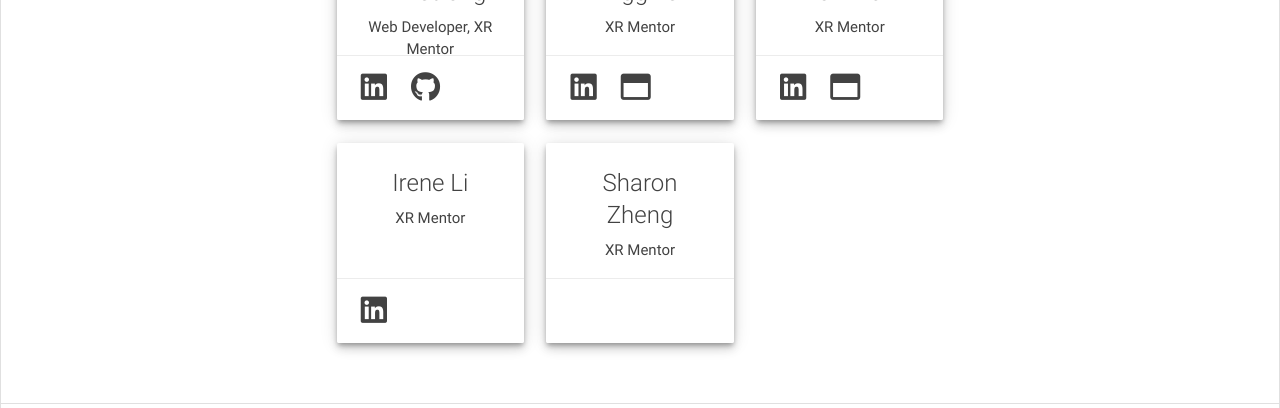
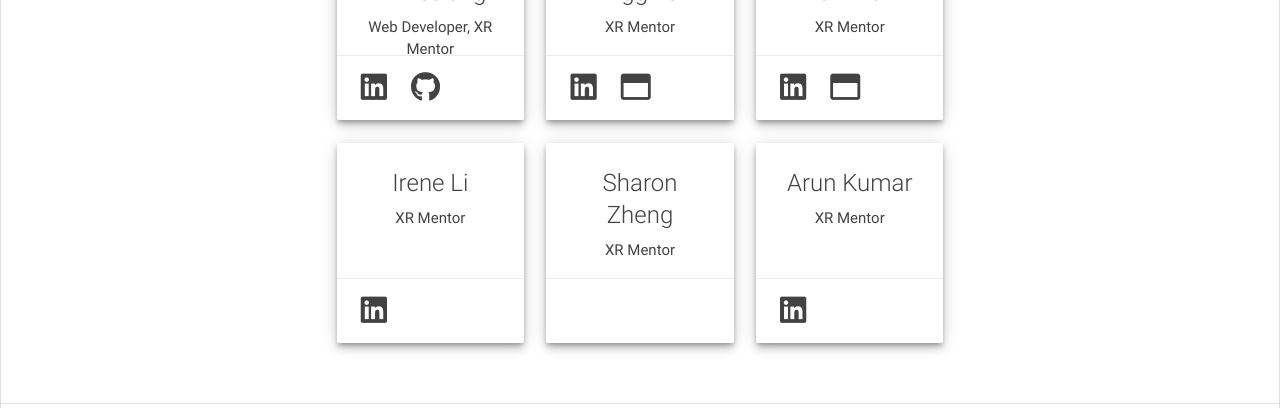
Before and after one commit to umdxrclub/xrc-prev-website, a React (Create React App) app: page / in a window 1280 px wide. Shown: the part 2300-2708 px from the top of the page. Built offline with nearby package versions, Linux system fonts and the light colour scheme.

Commit message:
added Arun to the roster

```diff
--- a/src/XR_CONSTANTS.js
+++ b/src/XR_CONSTANTS.js
@@ -86,6 +86,11 @@ module.exports = Object.freeze({
 			'name' : 'Sharon Zheng',
 			'title' : 'XR Mentor',
 		},
+		{
+			'name' : 'Arun Kumar',
+			'title' : 'XR Mentor',
+			'linkedin' : 'https://www.linkedin.com/in/arun-kumar-209a02125/',
+		},
 	],
 
 	// Information about the xr club's projects. Horizontal images with a 2/1 aspect ratio are the best.
```
